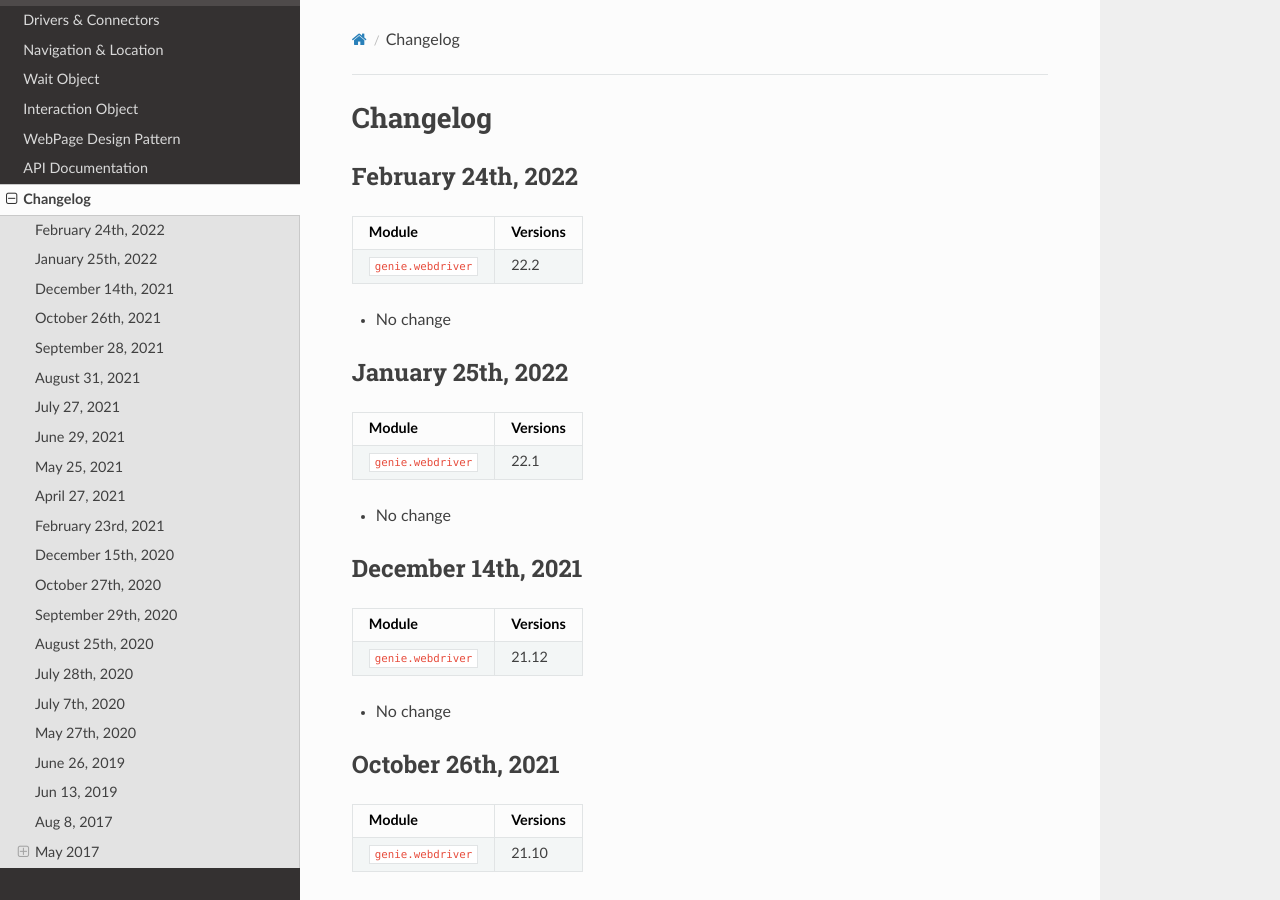
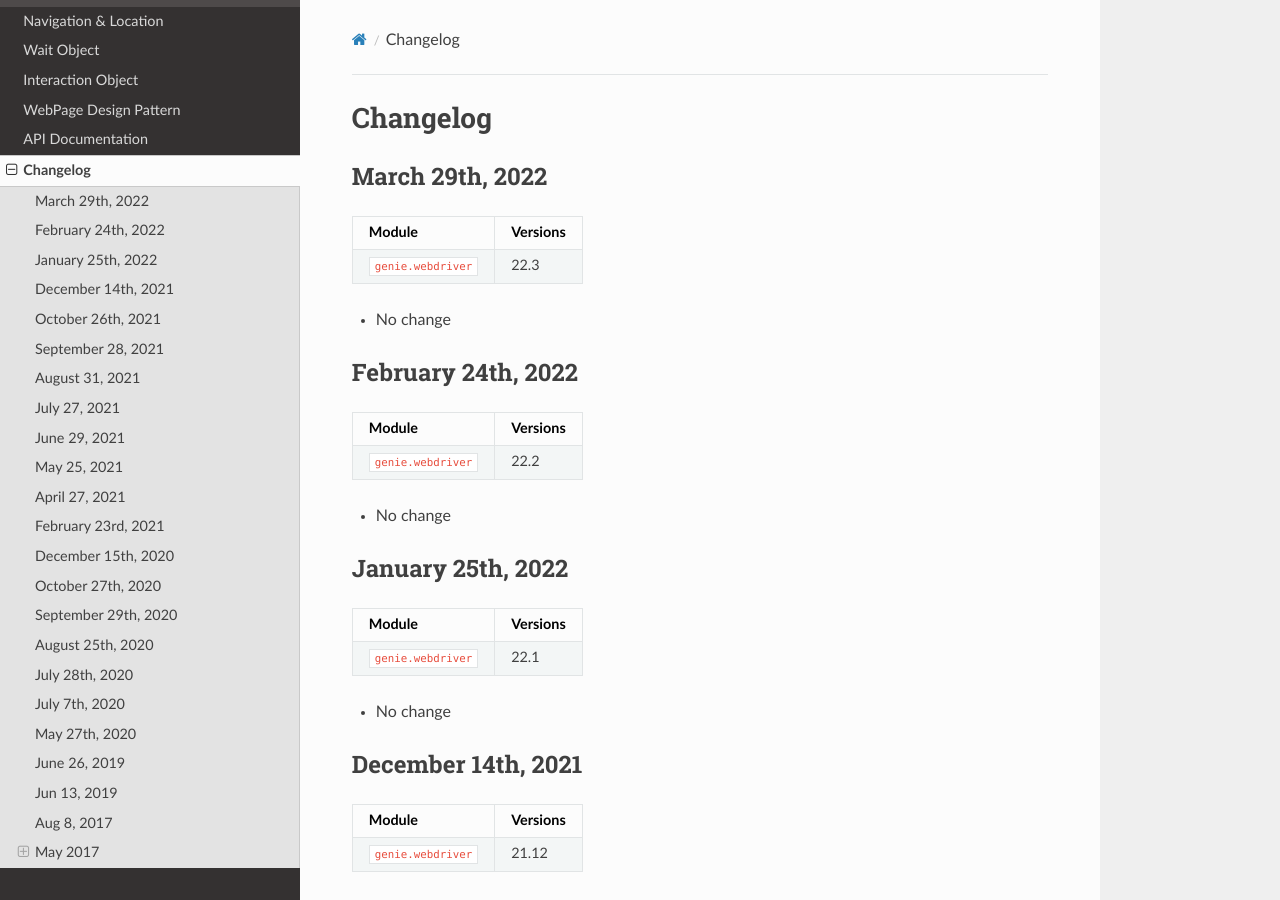
Before and after one commit to CiscoTestAutomation/geniewebdriver, a Sphinx documentation site: the page built from docs/changelog/index.rst, in a window 1280 px wide and 900 px high. Built offline with Sphinx 7.4.7 and the Read the Docs theme 2.0.0, drawn with Linux system fonts in a browser that asks for light colours.

Commit message:
Releasing v22.3

```diff
--- a/docs/changelog/index.rst
+++ b/docs/changelog/index.rst
@@ -1,5 +1,16 @@
 Changelog
 =========
+
+March 29th, 2022
+------------------
+
++-------------------------------+-------------------------------+
+| Module                        | Versions                      |
++===============================+===============================+
+| ``genie.webdriver``           | 22.3                          |
++-------------------------------+-------------------------------+
+
+- No change
 
 February 24th, 2022
 -------------------
```
Also changed, not shown: 1 other file.
